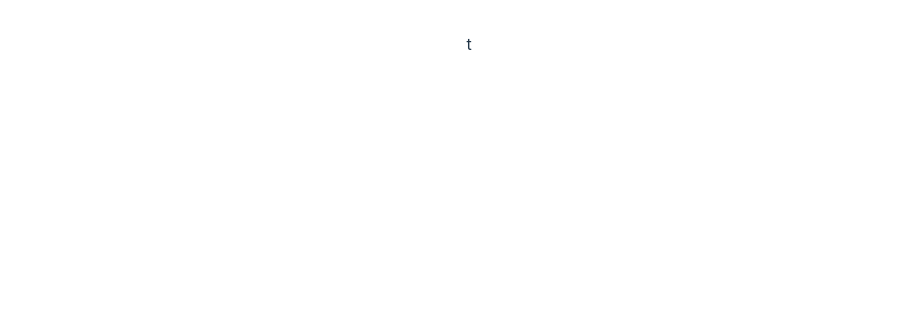
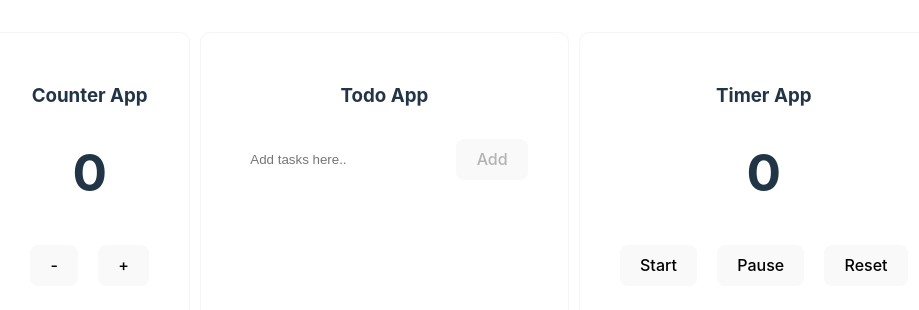
Before and after one commit to pappudutta/Practice-React, a React (Vite) app: page / in a window 1280 px wide. Shown: the top 310 px of the page, without its empty margins (171-1090 px from the left). Built offline with nearby package versions, Linux system fonts and the light colour scheme.

Commit message:
timer app done

```diff
--- a/src/App.jsx
+++ b/src/App.jsx
@@ -1,4 +1,5 @@
 import "./App.css";
+import TimerApp from "./components/TimerApp";
 import Counter from "./components/todo-app/Counter";
 import Todo from "./components/todo-app/todo";
 
@@ -9,10 +10,17 @@ import Todo from "./components/todo-app/todo";
 
 function App() {
   return (
-    <>
-      {/* <Counter /> */}
-      {/* <Todo /> */}t
-    </>
+    <div className="main__div">
+      <div className="box">
+        <Counter />
+      </div>
+      <div className="box">
+        <Todo />
+      </div>
+      <div className="box">
+        <TimerApp />
+      </div>
+    </div>
   );
 }
 
--- /dev/null
+++ b/src/components/TimerApp.jsx
@@ -0,0 +1,45 @@
+import React, { useEffect, useState } from "react";
+
+const TimerApp = () => {
+  const [seconds, setSeconds] = useState(0);
+  const [isRunning, setisRunning] = useState(false);
+
+  useEffect(() => {
+    let timer;
+    if (isRunning) {
+      timer = setInterval(() => {
+        setSeconds(currValue => currValue + 1);
+      }, 1000);
+    }
+    return () => clearInterval(timer);
+  }, [isRunning]);
+
+  const handleStart = () => {
+    setSeconds(currSeconds => currSeconds + 1);
+    setisRunning(true);
+  };
+  const handlePause = () => {
+    setisRunning(false);
+  };
+
+  const handleReset = () => {
+    setSeconds(0);
+    setisRunning(false);
+  };
+
+  return (
+    <>
+      <div>
+        <h3>Timer App</h3>
+        <h1>{seconds}</h1>
+        <div>
+          <button onClick={handleStart}>Start</button>
+          <button onClick={handlePause}>Pause</button>
+          <button onClick={handleReset}>Reset</button>
+        </div>
+      </div>
+    </>
+  );
+};
+
+export default TimerApp;
--- a/src/components/todo-app/Counter.jsx
+++ b/src/components/todo-app/Counter.jsx
@@ -15,6 +15,7 @@ const Counter = () => {
   };
   return (
     <>
+      <h3>Counter App</h3>
       <h1>{counter}</h1>
       <button onClick={decearse}>-</button>
       <button onClick={incearse}>+</button>
--- a/src/components/todo-app/Todo.jsx
+++ b/src/components/todo-app/Todo.jsx
@@ -1,7 +1,68 @@
-import React from "react";
+import React, { useState } from "react";
 
 const Todo = () => {
-  return <div>Todo</div>;
+  const [tasks, setTasks] = useState([]);
+  const [newTask, setNewTask] = useState("");
+
+  const handleAdd = () => {
+    setTasks([...tasks, { id: Date.now(), task: newTask, isDone: false }]);
+    setNewTask("");
+  };
+
+  const handleDelete = id => {
+    setTasks(curr => curr.filter(task => task.id !== id));
+  };
+
+  const toggleIsDone = (id, isDone) => {
+    setTasks(curr => {
+      return curr.map(task => {
+        if (task.id === id) {
+          return { ...task, isDone: !isDone };
+        }
+        return task;
+      });
+    });
+  };
+
+  return (
+    <>
+      <h3>Todo App</h3>
+      <div className="inputItems">
+        <input
+          type="text"
+          autoFocus={true}
+          value={newTask}
+          onChange={e => setNewTask(e.target.value)}
+          placeholder="Add tasks here.."
+        />
+        {newTask === "" ? (
+          <button disabled onClick={handleAdd}>
+            Add
+          </button>
+        ) : (
+          <button onClick={handleAdd}>Add</button>
+        )}
+      </div>
+      <ul>
+        {tasks
+          .map(task => (
+            <li
+              className="listItems"
+              onClick={() => toggleIsDone(task.id, task.isDone)}
+              key={task.id}
+            >
+              {task.isDone ? (
+                <strike className="strike">{task.task}</strike>
+              ) : (
+                task.task
+              )}
+              <button onClick={() => handleDelete(task.id)}>Delete</button>
+            </li>
+          ))
+          .reverse()}
+      </ul>
+    </>
+  );
 };
 
 export default Todo;
--- a/src/index.css
+++ b/src/index.css
@@ -56,6 +56,50 @@ button:focus-visible {
   outline: 4px auto -webkit-focus-ring-color;
 }
 
+.listItems {
+  cursor: pointer;
+  list-style: none;
+}
+.inputItems {
+  display: flex;
+  align-items: center;
+}
+input {
+  padding: 0.8rem 1.2rem;
+  border-radius: 10px;
+  border: none;
+  outline: none;
+}
+li {
+  display: flex;
+  align-items: center;
+  justify-content: space-between;
+}
+
+.strike {
+  color: red;
+}
+
+.main__div {
+  display: flex;
+  gap: 10px;
+  flex-wrap: wrap;
+}
+
+.box {
+  border: 1px solid whitesmoke;
+  border-radius: 10px;
+  padding: 30px;
+  max-height: 400px;
+  overflow: scroll;
+}
+.box::-webkit-scrollbar {
+  width: 0;
+}
+.box::-webkit-scrollbar-button {
+  width: 0;
+}
+
 @media (prefers-color-scheme: light) {
   :root {
     color: #213547;
```
